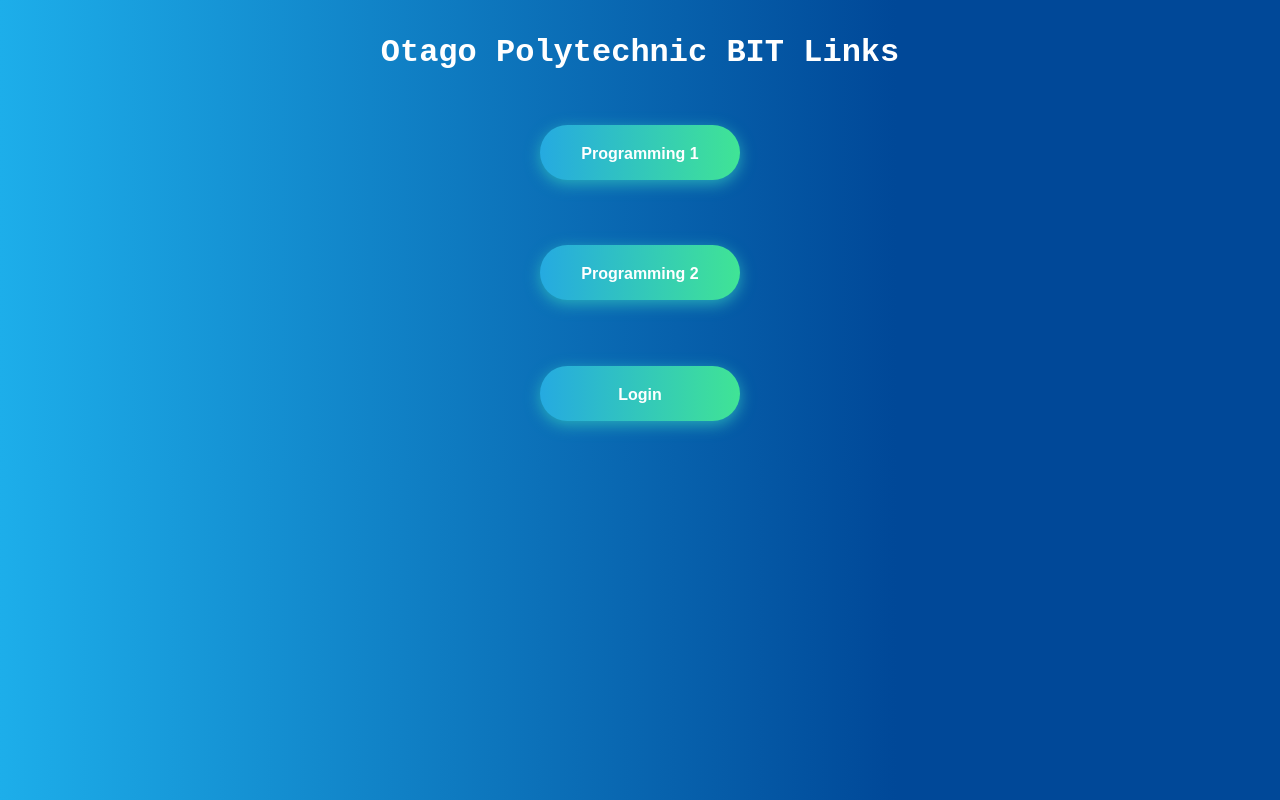
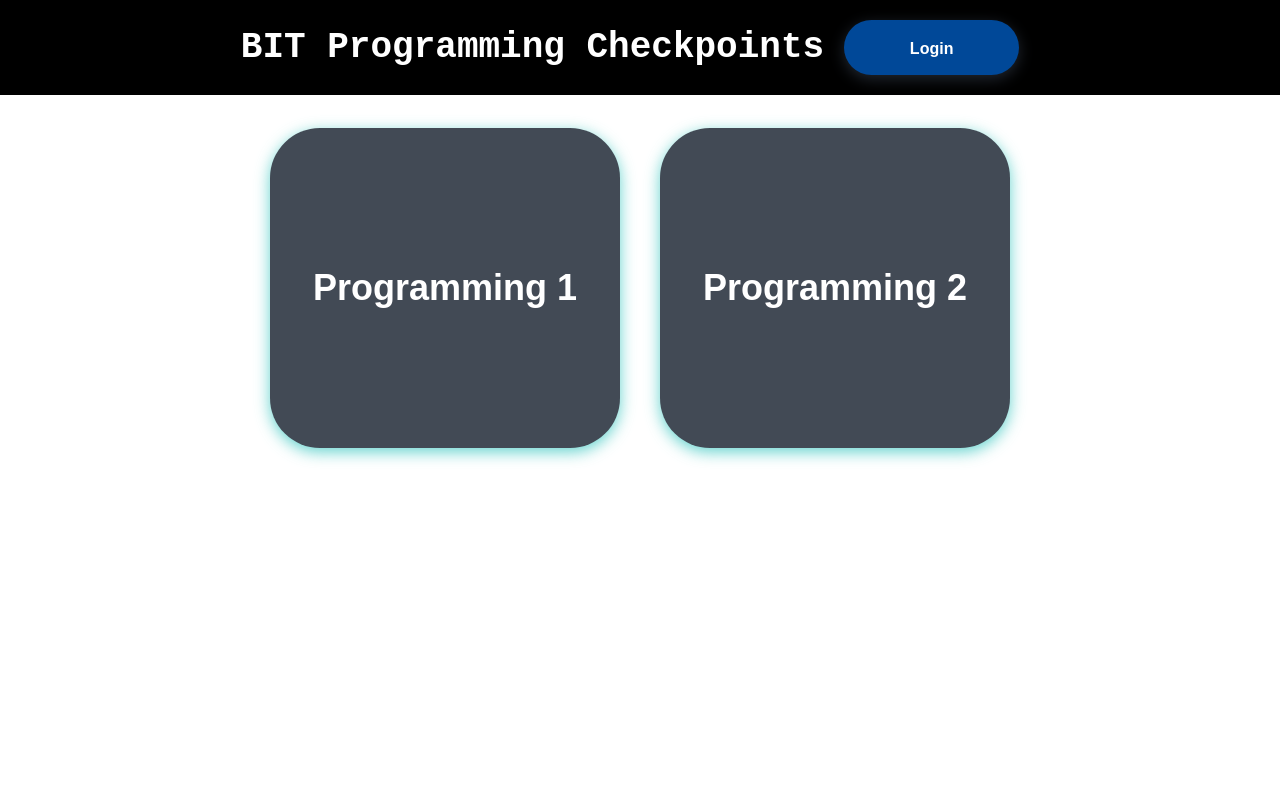
Before and after one commit to SamHewitt/OPLinks, a plain HTML site: page index.html in a window 1280 px wide. Drawn offline with Linux system fonts and the light colour scheme.

Commit message:
add work

```diff
--- a/index.html
+++ b/index.html
@@ -4,46 +4,59 @@
   <meta charset="UTF-8">
   <meta http-equiv="X-UA-Compatible" content="IE=edge">
   <meta name="viewport" content="width=device-width, initial-scale=1.0">
-  <title>Otago Polytechnic BIT Links</title>
+  <title>BIT Programming Checkpoints</title>
 </head>
 <body>
-  <h1>Otago Polytechnic BIT Links</h1>
+  <header>
+    BIT Programming Checkpoints
+    <button class="btn-hover2 color-8 link"
+    onclick="window.location.href = 'http://mariadb.ict.op.ac.nz/~krissiw/IN5102021sem1/checkpoint_Tool/Student/index.php';">
+      Login
+    </button>
+
+</header>
 
 <section id="container">
+
 <button class="btn-hover color-1 link"
 onclick="window.location.href = 'https://checkpoint.ict.op.ac.nz/prog1';">
 Programming 1
-</button><br>
-</section>
+</button>
 
-<section id="container">
 <button class="btn-hover color-1 link"
 onclick="window.location.href = 'https://checkpoint.ict.op.ac.nz/prog2';">
-  Programming 2
+Programming 2
 </button>
+
 </section>
-
-<section id="container">
-  <button class="btn-hover color-1 link"
-  onclick="window.location.href = 'http://mariadb.ict.op.ac.nz/~krissiw/IN5102021sem1/checkpoint_Tool/Student/index.php';">
-    Login
-  </button>
-  </section>
-
 </body>
 
 <style>
+body {
+  margin: 0;
+}
+
+header {
+  width: 100%;
+  height:10%;
+  font-family: 'Courier New', Courier, monospace;
+  font-size: 36px;
+  color: #ffffff;
+  background-color: black;
+  font-weight: 800;
+  display: flex;
+    align-items: center;
+    justify-content: center;
+
+}
 h1 {
   font-family: 'Courier New', Courier, monospace;
   justify-content: center;
   display: flex;
-  color: #ffffff;
+  color: #000000;
   padding-top: 1%;
 }
-body {
-background: rgb(2,0,36);
-background: linear-gradient(90deg, rgba(2,0,36,1) 0%, rgba(29,174,234,1) 0%, rgba(0,72,152,1) 70%);
-}
+
 #container {
 color: azure;
 justify-content: center;
@@ -53,24 +66,22 @@ padding-bottom: 1%;
 }
 
 .btn-hover {
-    width: 200px;
-    font-size: 16px;
+    width: 350px;
+    font-size: 36px;
     font-weight: 600;
     color: #fff;
     cursor: pointer;
     margin: 20px;
-    height: 55px;
+    height: 320px;
     text-align:center;
     border: none;
     background-size: 300% 100%;
-
     border-radius: 50px;
     moz-transition: all .4s ease-in-out;
     -o-transition: all .4s ease-in-out;
     -webkit-transition: all .4s ease-in-out;
     transition: all .4s ease-in-out;
 }
-
 .btn-hover:hover {
     background-position: 100% 0;
     moz-transition: all .4s ease-in-out;
@@ -84,13 +95,46 @@ padding-bottom: 1%;
 }
 
 .btn-hover.color-1 {
-    background-image: linear-gradient(to right, #25aae1, #40e495, #30dd8a, #2bb673);
+    background-image: linear-gradient(to right, #424A55, #424A55, #6B7181, #6B7181);
     box-shadow: 0 4px 15px 0 rgba(49, 196, 190, 0.75);
 }
 
-.btn-hover.color-8 {
-    background-image: linear-gradient(to right, #29323c, #485563, #2b5876, #4e4376);
+
+.btn-hover2 {
+    width: 175px;
+    font-size: 16px;
+    font-weight: 600;
+    color: #fff;
+    cursor: pointer;
+    margin: 20px;
+    height: 55px;
+    text-align:center;
+    border: none;
+    background-size: 300% 100%;
+    border-radius: 50px;
+    moz-transition: all .4s ease-in-out;
+    -o-transition: all .4s ease-in-out;
+    -webkit-transition: all .4s ease-in-out;
+    transition: all .4s ease-in-out;
+}
+
+.btn-hover2:hover {
+    background-position: 100% 0;
+    moz-transition: all .4s ease-in-out;
+    -o-transition: all .4s ease-in-out;
+    -webkit-transition: all .4s ease-in-out;
+    transition: all .4s ease-in-out;
+}
+
+.btn-hover2:focus {
+    outline: none;
+}
+
+
+.btn-hover2.color-8 {
+    background-image: linear-gradient(to right, #004898, #004898, #0f74b8, #ffffff);
     box-shadow: 0 4px 15px 0 rgba(45, 54, 65, 0.75);
+
 }
 
 .link {
@@ -98,6 +142,9 @@ padding-bottom: 1%;
   color: #fff;
   padding: 20px 30px
 }
+.login {
+  justify-content: right;
 
+}
 </style>
 </html>
```
